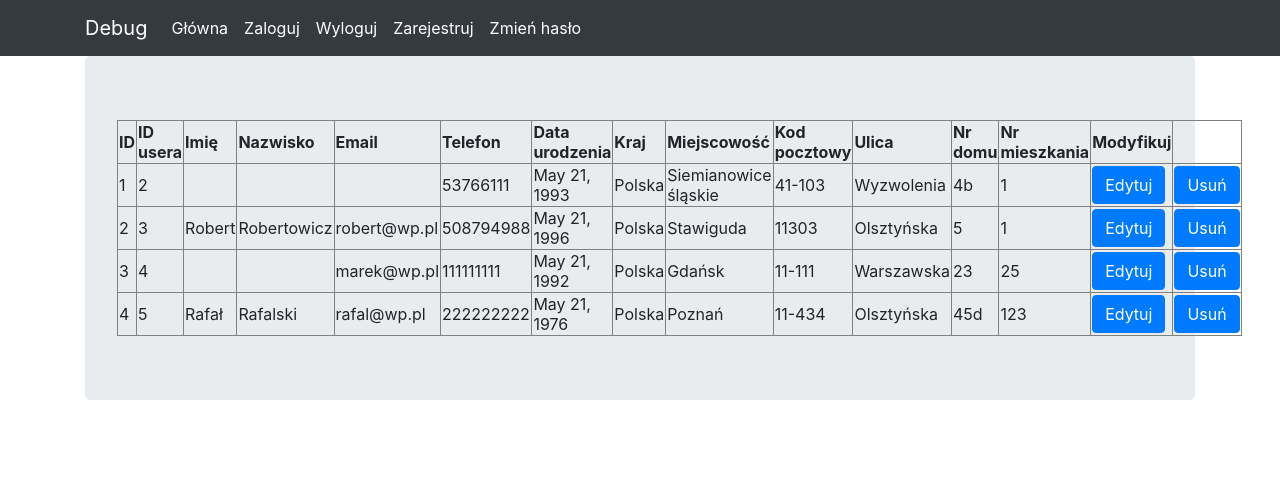
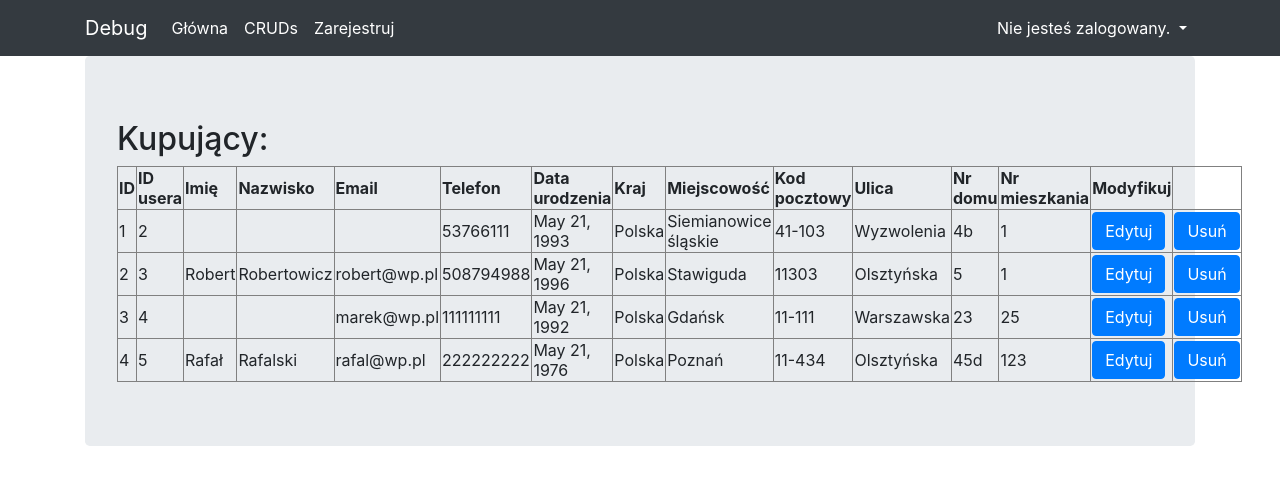
Before and after one commit to Richard9306/Furniture_store_, a Django app: page /customers/read in a window 1280 px wide. Shown: the top 485 px of the page. Run offline with Django 4.2, Linux system fonts and the light colour scheme; data comes from the database, SQL or seed files in the repository; both versions use the stored data as it was after the commit; some libraries are stand-ins or nearby versions.

Commit message:
adding new feature to base.html

```diff
--- a/furniture_store/settings.py
+++ b/furniture_store/settings.py
@@ -122,3 +122,5 @@ STATIC_URL = "static/"
 # https://docs.djangoproject.com/en/4.2/ref/settings/#default-auto-field
 
 DEFAULT_AUTO_FIELD = "django.db.models.BigAutoField"
+
+LOGIN_REDIRECT_URL = 'hello'
--- a/my_store/templates/base.html
+++ b/my_store/templates/base.html
@@ -28,14 +28,10 @@
               Główna
             </a>
           </div>
-                   <div class="navbar-nav">
-            <a class="nav-item nav-link active" href="{% url 'login' %}">
-              Zaloguj
-            </a>
-          </div>
-                         <div class="navbar-nav">
-            <a class="nav-item nav-link active" href="{% url 'logout' %}">
-              Wyloguj
+
+          <div class="navbar-nav">
+            <a class="nav-item nav-link active" href="{% url 'customers_read' %}">
+              CRUDs
             </a>
           </div>
                          <div class="navbar-nav">
@@ -43,11 +39,29 @@
               Zarejestruj
             </a>
           </div>
-                     <div class="navbar-nav">
-            <a class="nav-item nav-link active" href="{% url 'password_change' %}">
-              Zmień hasło
-            </a>
-          </div>
+
+
+<div class="navbar-nav ml-auto">
+  <div class="nav-item dropdown">
+    {% if user.is_authenticated %}
+      <a class="nav-link active dropdown-toggle" href="#" data-toggle="dropdown">
+        {% if user.first_name %}Witaj, {{ user.first_name }}!
+        {% else %}Witaj, {{ user.username }}!{% endif %}
+      </a>
+      <div class="dropdown-menu dropdown-menu-right">
+        <a class="dropdown-item text-right" href="{% url 'logout' %}">Wyloguj</a>
+        <a class="dropdown-item text-right" href="{% url 'password_change' %}">Zmień hasło</a>
+      </div>
+    {% else %}
+      <a class="nav-link active dropdown-toggle" href="#" data-toggle="dropdown">
+        Nie jesteś zalogowany.
+      </a>
+      <div class="dropdown-menu dropdown-menu-right">
+        <a class="dropdown-item text-right" href="{% url 'login' %}">Zaloguj</a>
+      </div>
+    {% endif %}
+  </div>
+</div>
         </div>
       </div>
     </nav>
--- a/my_store/templates/customers_read.html
+++ b/my_store/templates/customers_read.html
@@ -1,5 +1,6 @@
 {% extends "base.html" %}
 {% block content %}
+<h2>Kupujący:</h2>
 <table border="1">
     <tr>
         <th>ID</th>
--- a/my_store/views.py
+++ b/my_store/views.py
@@ -1,6 +1,6 @@
 from django.shortcuts import render
 from django.views import View
-from django.contrib.auth.views import PasswordChangeView, PasswordChangeDoneView, LoginView, LogoutView
+from django.contrib.auth.views import PasswordChangeView, PasswordChangeDoneView, LogoutView
 import re
 from django.views.generic import FormView, UpdateView, DeleteView, CreateView
 from django.urls import reverse_lazy
```
Also changed, not shown: db.sqlite3.
